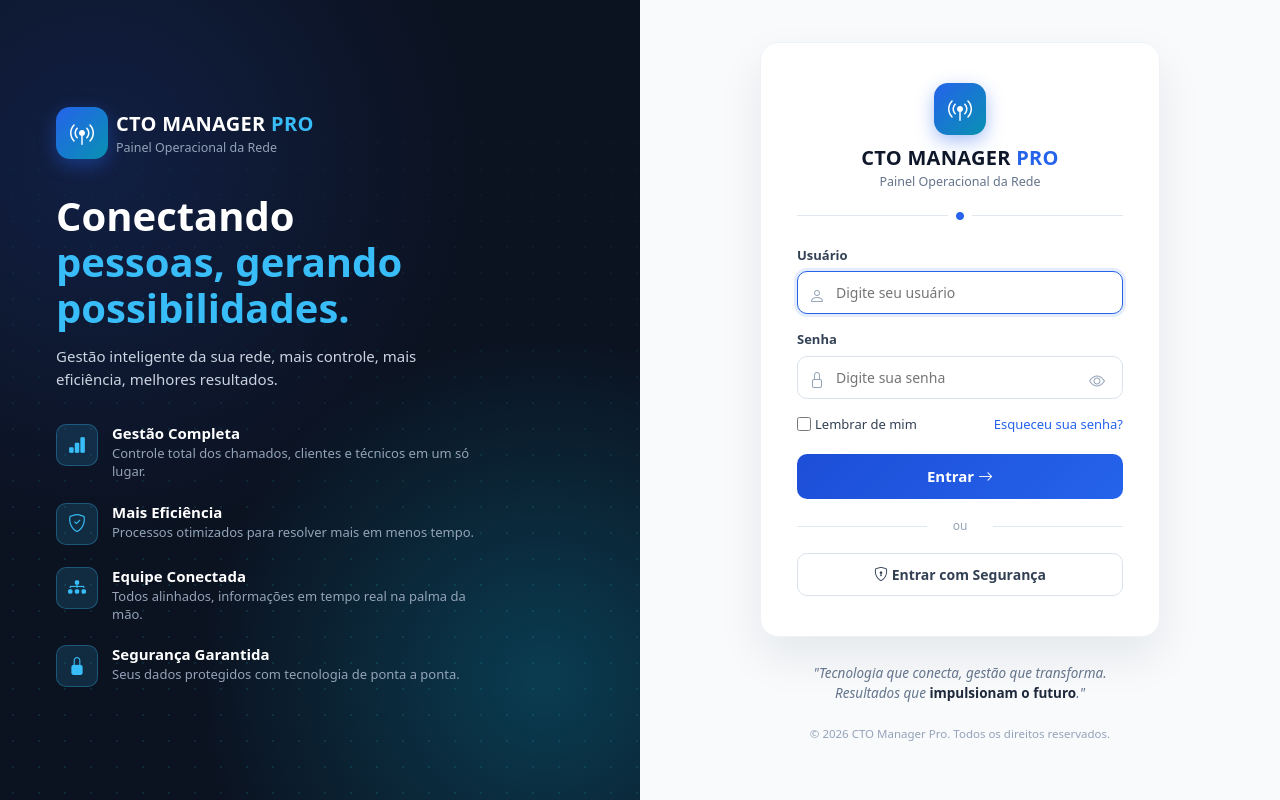
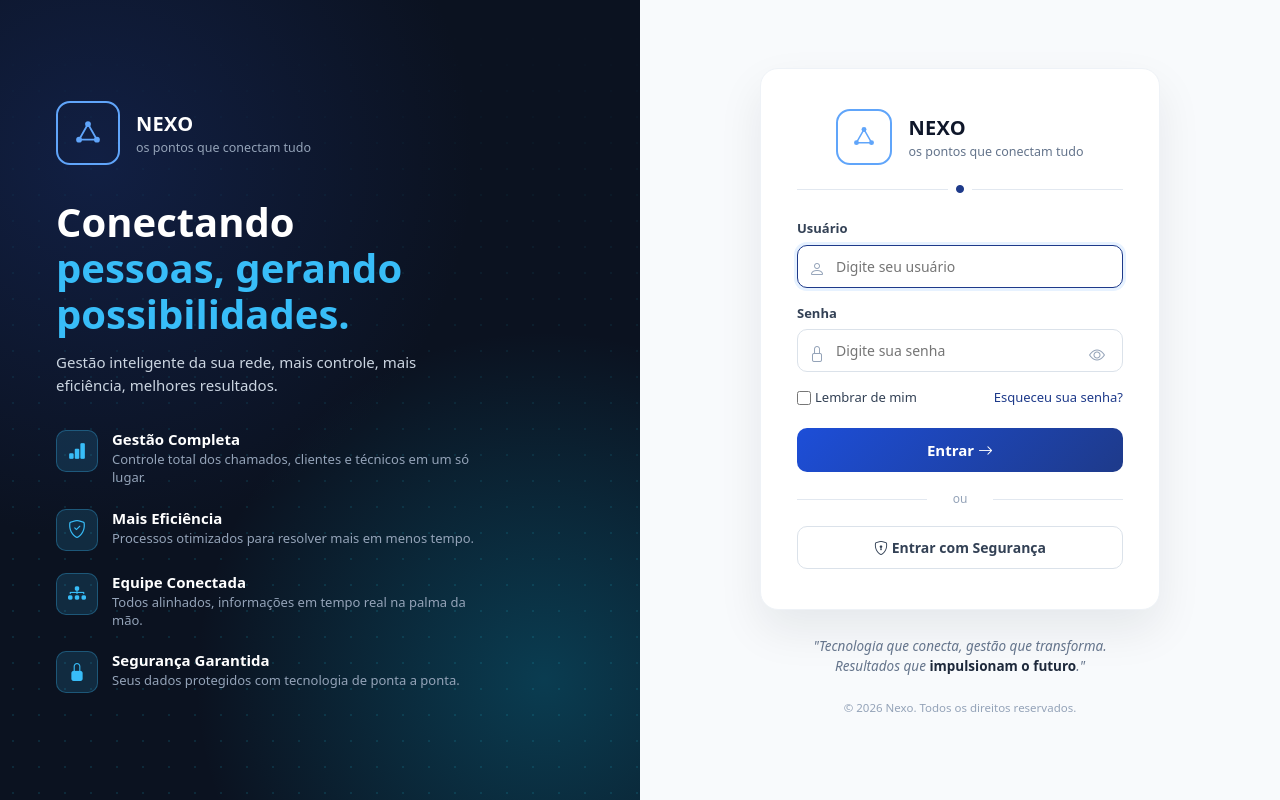
Before and after one commit to jailsonluiz28-ctrl/cto-manager, a Django app: page /login/ in a window 1280 px wide. Run offline with Django 5.2, Linux system fonts and the light colour scheme; data comes from the database, SQL or seed files in the repository.

Commit message:
atualização

```diff
--- a/core/models.py
+++ b/core/models.py
@@ -706,8 +706,8 @@ class ConfiguracaoEmpresa(models.Model):
         help_text="Substitui o ícone/nome padrão no menu do sistema e no Portal do Cliente",
     )
     cor_primaria = models.CharField(
-        max_length=7, default="#2563eb",
-        help_text="Cor principal do sistema (botões, destaque do menu). Formato: #2563eb",
+        max_length=7, default="#1e3a8a",
+        help_text="Cor principal do sistema (botões, destaque do menu). Formato: #1e3a8a",
     )
     atualizado_em = models.DateTimeField(auto_now=True)
 
--- a/core/portal_views.py
+++ b/core/portal_views.py
@@ -369,7 +369,7 @@ def configuracao_empresa_editar(request):
     if request.method == "POST":
         if request.POST.get("acao") == "restaurar_padrao":
             config.logo = None
-            config.cor_primaria = "#2563eb"
+            config.cor_primaria = "#1e3a8a"
             config.save()
             messages.success(request, "Logo e cor voltaram ao padrão original.")
             return redirect("configuracao_empresa_editar")
@@ -380,7 +380,7 @@ def configuracao_empresa_editar(request):
             numero = "55" + numero
         config.whatsapp_numero = numero
         config.mensagem_boas_vindas = request.POST.get("mensagem_boas_vindas", "").strip()
-        config.cor_primaria = request.POST.get("cor_primaria", "#2563eb").strip() or "#2563eb"
+        config.cor_primaria = request.POST.get("cor_primaria", "#1e3a8a").strip() or "#1e3a8a"
         if request.FILES.get("logo"):
             config.logo = request.FILES["logo"]
         if request.POST.get("remover_logo") == "on":
--- a/static/css/estilo.css
+++ b/static/css/estilo.css
@@ -7,8 +7,8 @@ body { background-color: #f8f9fa; }
   background-color: #0f172a;
 }
 .logo-icone {
-  width: 34px; height: 34px; border-radius: 8px;
-  background-color: #2563eb; color: #fff;
+  width: 44px; height: 44px; border-radius: 11px;
+  background: #1e3a8a; border: none;
   display: flex; align-items: center; justify-content: center;
 }
 .menu-secao { font-size: 10px; font-weight: 700; color: #64748b; letter-spacing: .5px; margin: 8px 0 4px 8px; }
@@ -18,7 +18,7 @@ body { background-color: #f8f9fa; }
   color: #94a3b8; text-decoration: none; font-size: 14px; font-weight: 500;
 }
 .menu-link:hover { background-color: #1e293b; color: #e2e8f0; }
-.menu-link.active { background-color: #2563eb; color: #fff; }
+.menu-link.active { background-color: #1e3a8a; color: #fff; }
 .conteudo { min-height: 100vh; min-width: 0; overflow-x: auto; }
 
 /* --- Menu mobile (celular/tablet) --- */
--- a/templates/base.html
+++ b/templates/base.html
@@ -4,7 +4,7 @@
 <head>
 <meta charset="UTF-8">
 <meta name="viewport" content="width=device-width, initial-scale=1.0">
-<title>{% block title %}CTO Manager Pro{% endblock %}</title>
+<title>{% block title %}Nexo{% endblock %}</title>
 <link href="https://cdn.jsdelivr.net/npm/bootstrap@5.3.3/dist/css/bootstrap.min.css" rel="stylesheet">
 <link href="https://cdn.jsdelivr.net/npm/bootstrap-icons@1.11.3/font/bootstrap-icons.css" rel="stylesheet">
 <link href="{% static 'css/estilo.css' %}" rel="stylesheet">
@@ -17,8 +17,8 @@
 <meta name="apple-mobile-web-app-title" content="CTO Manager">
 <link rel="apple-touch-icon" href="{% static 'icons/icon-192.png' %}">
 <style>
-:root { --cor-marca: {{ marca.cor_primaria|default:"#2563eb" }}; }
-.logo-icone { background-color: var(--cor-marca) !important; }
+:root { --cor-marca: {{ marca.cor_primaria|default:"#1e3a8a" }}; }
+.logo-icone { background-color: var(--cor-marca) !important; border: none !important; }
 .menu-link.active { background-color: var(--cor-marca) !important; }
 .btn-primary { background-color: var(--cor-marca) !important; border-color: var(--cor-marca) !important; }
 .btn-outline-primary { color: var(--cor-marca) !important; border-color: var(--cor-marca) !important; }
@@ -29,7 +29,7 @@
 {% if user.is_authenticated %}
 <div class="mobile-topbar d-md-none">
   <button class="btn btn-sm btn-outline-light" id="btnMenuMobile" type="button"><i class="bi bi-list" style="font-size:1.4rem;"></i></button>
-  <span class="fw-bold ms-2">CTO MANAGER PRO</span>
+  <span class="fw-bold ms-2">NEXO</span>
 </div>
 <div class="sidebar-overlay" id="sidebarOverlay"></div>
 <div class="d-flex">
@@ -38,11 +38,13 @@
       {% if marca.logo %}
       <img src="{{ marca.logo.url }}" alt="{{ marca.nome_fantasia|default:'Logo' }}" style="width:34px;height:34px;border-radius:8px;object-fit:cover;">
       {% else %}
-      <div class="logo-icone"><i class="bi bi-broadcast-pin"></i></div>
+      <div class="logo-icone">
+        <svg width="26" height="26" viewBox="0 0 34 34"><circle cx="17" cy="9" r="2.8" fill="#fff"/><circle cx="9" cy="23" r="2.8" fill="#fff"/><circle cx="25" cy="23" r="2.8" fill="#fff"/><path d="M17 9 L9 23 M17 9 L25 23 M9 23 L25 23" stroke="#fff" stroke-width="1.8"/></svg>
+      </div>
       {% endif %}
       <div>
-        <div class="fw-bold">{{ marca.nome_fantasia|default:"CTO MANAGER PRO" }}</div>
-        <div class="small text-secondary">Painel Operacional da Rede</div>
+        <div class="fw-bold">{{ marca.nome_fantasia|default:"NEXO" }}</div>
+        <div class="small text-secondary">{% if marca.nome_fantasia %}Painel Operacional da Rede{% else %}os pontos que conectam tudo{% endif %}</div>
       </div>
     </div>
     <div class="small text-secondary mt-3">Logado como:</div>
--- a/templates/registration/login.html
+++ b/templates/registration/login.html
@@ -1,5 +1,5 @@
 {% extends "base.html" %}
-{% block title %}Entrar - CTO Manager Pro{% endblock %}
+{% block title %}Entrar - Nexo{% endblock %}
 {% block conteudo_publico %}
 <style>
   .login-wrap { min-height: 100vh; display: flex; }
@@ -31,12 +31,11 @@
   .login-lado > * { position: relative; z-index: 1; }
   .login-logo-icone {
     width: 52px; height: 52px; border-radius: 14px;
-    background: linear-gradient(135deg, #2563eb, #0891b2);
+    background: transparent; border: 2px solid #60a5fa;
     display: flex; align-items: center; justify-content: center;
-    font-size: 24px; color: #fff; box-shadow: 0 6px 18px rgba(37,99,235,.4);
+    font-size: 24px; color: #fff;
   }
   .login-marca-nome { font-size: 20px; font-weight: 800; letter-spacing: .3px; }
-  .login-marca-nome .pro { color: #38bdf8; }
   .login-headline { font-size: 40px; font-weight: 800; line-height: 1.15; margin: 34px 0 14px; }
   .login-headline .destaque { color: #38bdf8; }
   .login-sub { color: #cbd5e1; font-size: 15px; line-height: 1.5; max-width: 420px; margin-bottom: 34px; }
@@ -63,7 +62,7 @@
   }
   .login-divider-dot { display: flex; align-items: center; gap: 8px; margin: 18px 0 24px; }
   .login-divider-dot span { flex: 1; height: 1px; background: #e2e8f0; }
-  .login-divider-dot i { color: #2563eb; font-size: 8px; }
+  .login-divider-dot i { color: #1e3a8a; font-size: 8px; }
   .login-input-group { position: relative; margin-bottom: 16px; }
   .login-input-group label { font-size: 13px; font-weight: 600; color: #334155; display: block; margin-bottom: 6px; }
   .login-input-group .icone-esq { position: absolute; left: 12px; top: 38px; color: #94a3b8; }
@@ -71,13 +70,13 @@
     width: 100%; padding: 10px 14px 10px 38px; border-radius: 10px; border: 1px solid #dbe2ea;
     font-size: 14px; outline: none;
   }
-  .login-input-group input:focus { border-color: #2563eb; box-shadow: 0 0 0 3px rgba(37,99,235,.12); }
+  .login-input-group input:focus { border-color: #1e3a8a; box-shadow: 0 0 0 3px rgba(96,165,250,.15); }
   .login-toggle-senha { position: absolute; right: 12px; top: 38px; color: #94a3b8; cursor: pointer; background: none; border: none; }
   .login-linha-opcoes { display: flex; justify-content: space-between; align-items: center; font-size: 13px; margin-bottom: 20px; }
-  .login-linha-opcoes a { color: #2563eb; text-decoration: none; }
+  .login-linha-opcoes a { color: #1e3a8a; text-decoration: none; }
   .btn-login-principal {
     width: 100%; padding: 11px; border-radius: 10px; border: none;
-    background: linear-gradient(135deg, #1d4ed8, #2563eb); color: #fff; font-weight: 700; font-size: 15px;
+    background: linear-gradient(135deg, #1d4ed8, #1e3a8a); color: #fff; font-weight: 700; font-size: 15px;
   }
   .btn-login-principal:hover { opacity: .93; color: #fff; }
   .login-ou { text-align: center; font-size: 12px; color: #94a3b8; margin: 18px 0; position: relative; }
@@ -94,11 +93,13 @@
 
 <div class="login-wrap">
   <div class="login-lado">
-    <div class="d-flex align-items-center gap-2">
-      <div class="login-logo-icone"><i class="bi bi-broadcast-pin"></i></div>
+    <div class="d-flex align-items-center gap-3">
+      <div class="login-logo-icone" style="width:64px;height:64px;">
+        <svg width="38" height="38" viewBox="0 0 34 34"><circle cx="17" cy="9" r="2.6" fill="#60a5fa"/><circle cx="9" cy="23" r="2.6" fill="#60a5fa"/><circle cx="25" cy="23" r="2.6" fill="#60a5fa"/><path d="M17 9 L9 23 M17 9 L25 23 M9 23 L25 23" stroke="#60a5fa" stroke-width="1.6"/></svg>
+      </div>
       <div>
-        <div class="login-marca-nome">CTO MANAGER <span class="pro">PRO</span></div>
-        <div style="font-size:12.5px;color:#94a3b8;">Painel Operacional da Rede</div>
+        <div class="login-marca-nome">NEXO</div>
+        <div style="font-size:12.5px;color:#94a3b8;">os pontos que conectam tudo</div>
       </div>
     </div>
 
@@ -128,10 +129,14 @@
 
   <div class="login-lado-form">
     <div class="login-card">
-      <div class="text-center">
-        <div class="login-logo-icone mx-auto"><i class="bi bi-broadcast-pin"></i></div>
-        <div class="login-marca-nome mt-2" style="color:#0f172a;">CTO MANAGER <span class="pro" style="color:#2563eb;">PRO</span></div>
-        <div style="font-size:12.5px;color:#64748b;">Painel Operacional da Rede</div>
+      <div class="d-flex align-items-center justify-content-center gap-3">
+        <div class="login-logo-icone" style="width:56px;height:56px;">
+          <svg width="32" height="32" viewBox="0 0 34 34"><circle cx="17" cy="9" r="2.6" fill="#60a5fa"/><circle cx="9" cy="23" r="2.6" fill="#60a5fa"/><circle cx="25" cy="23" r="2.6" fill="#60a5fa"/><path d="M17 9 L9 23 M17 9 L25 23 M9 23 L25 23" stroke="#60a5fa" stroke-width="1.6"/></svg>
+        </div>
+        <div class="text-start">
+          <div class="login-marca-nome" style="color:#0f172a;">NEXO</div>
+          <div style="font-size:12.5px;color:#64748b;">os pontos que conectam tudo</div>
+        </div>
       </div>
       <div class="login-divider-dot"><span></span><i class="bi bi-circle-fill"></i><span></span></div>
 
@@ -172,7 +177,7 @@
     <p class="login-frase">
       "Tecnologia que conecta, gestão que transforma.<br>Resultados que <b>impulsionam o futuro</b>."
     </p>
-    <p class="login-rodape">© 2026 CTO Manager Pro. Todos os direitos reservados.</p>
+    <p class="login-rodape">© 2026 Nexo. Todos os direitos reservados.</p>
   </div>
 </div>
 {% endblock %}
```
Also changed, not shown: core/migrations/0001_initial.py, static/manifest.json.
